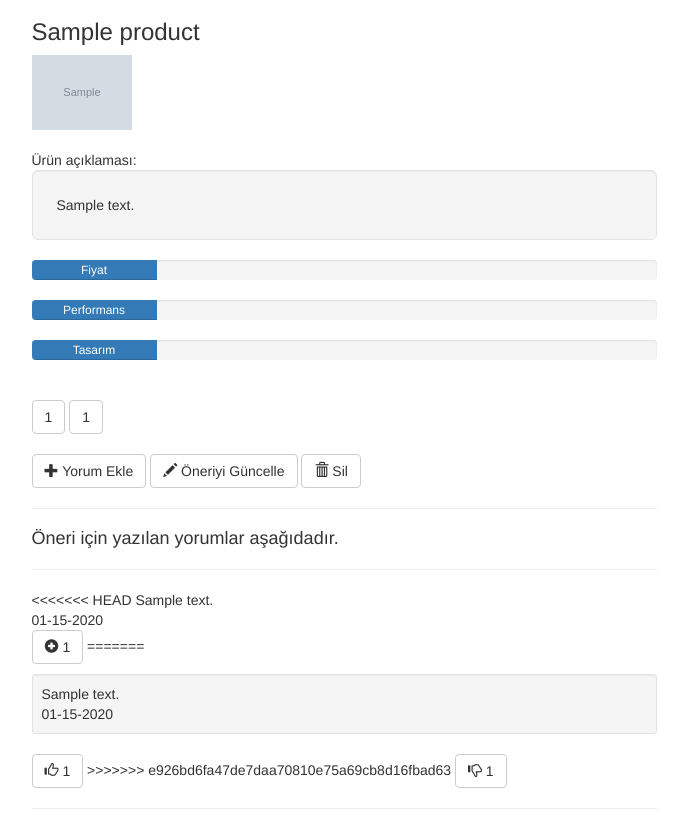
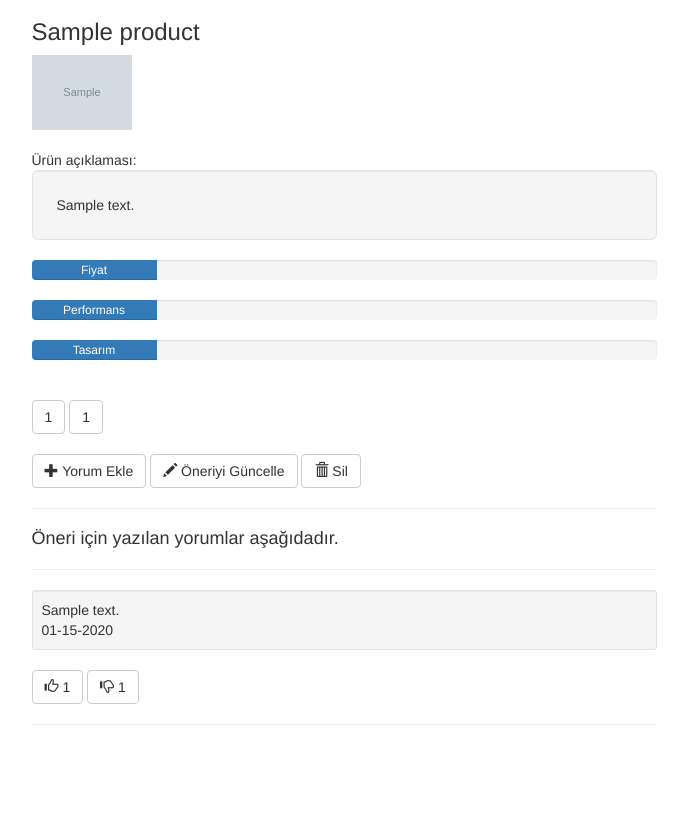
Before and after one commit to lyk2017-python/Oneriyorum, a Django app: page /product/1/ in a window 1280 px wide. Shown: the part 73-902 px from the top of the page, without its empty margins (296-984 px from the left). After the commit the page ends 798 px from the top, so only its background shows below. Run offline with Django 3.2, Linux system fonts and the light colour scheme; tables that the repository leaves empty hold one stand-in row (values such as "Sample post"); grey boxes marked "Sample" are stand-in pictures; some libraries are stand-ins or nearby versions.

Commit message:
merge düzenleme

```diff
--- a/oneri/urun/templates/urun/product_detail.html
+++ b/oneri/urun/templates/urun/product_detail.html
@@ -42,17 +42,11 @@
     <hr>
         {% for comment in object.comments.all %}
             <p>
-<<<<<<< HEAD
-                {{comment.content}} <br>
-                {{comment.created_date|date:"m-d-Y"}} <br>
-                <a href="#" class="btn btn-default"><span class="glyphicon glyphicon-plus-sign"></span> {{comment.like}}</a>
-=======
                 <div class="well well-sm">
                     {{comment.content}} <br>
                     {{comment.created_date|date:"m-d-Y"}}
                 </div>
                 <a href="#" class="btn btn-default"><span class="glyphicon glyphicon-thumbs-up"></span> {{comment.like}}</a>
->>>>>>> e926bd6fa47de7daa70810e75a69cb8d16fbad63
                 <a href="#" class="btn btn-default"><span class="glyphicon glyphicon-thumbs-down"></span> {{comment.dislike}}</a>
             </p>
             <hr>
```
